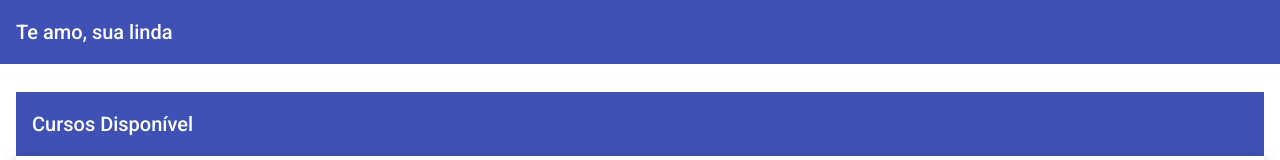
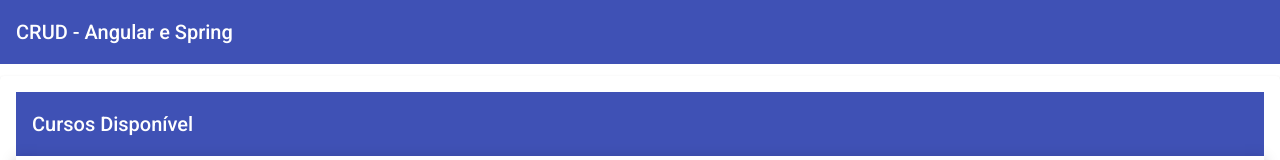
Before and after one commit to guimedeirosf/crud-angular-spring, an Angular app in the folder crud-angular/: page /courses in a window 1280 px wide. Shown: the top 160 px of the page. Built offline with nearby package versions, Linux system fonts and the light colour scheme.

Commit message:
Alterando o texto da toolbar

```diff
--- a/crud-angular/src/app/app.component.html
+++ b/crud-angular/src/app/app.component.html
@@ -1,6 +1,6 @@
 <p>
   <mat-toolbar color="primary">
-    <span>Te amo, sua linda </span>
+    <span>CRUD - Angular e Spring</span>
   </mat-toolbar>
 </p>
 <router-outlet></router-outlet>
```
